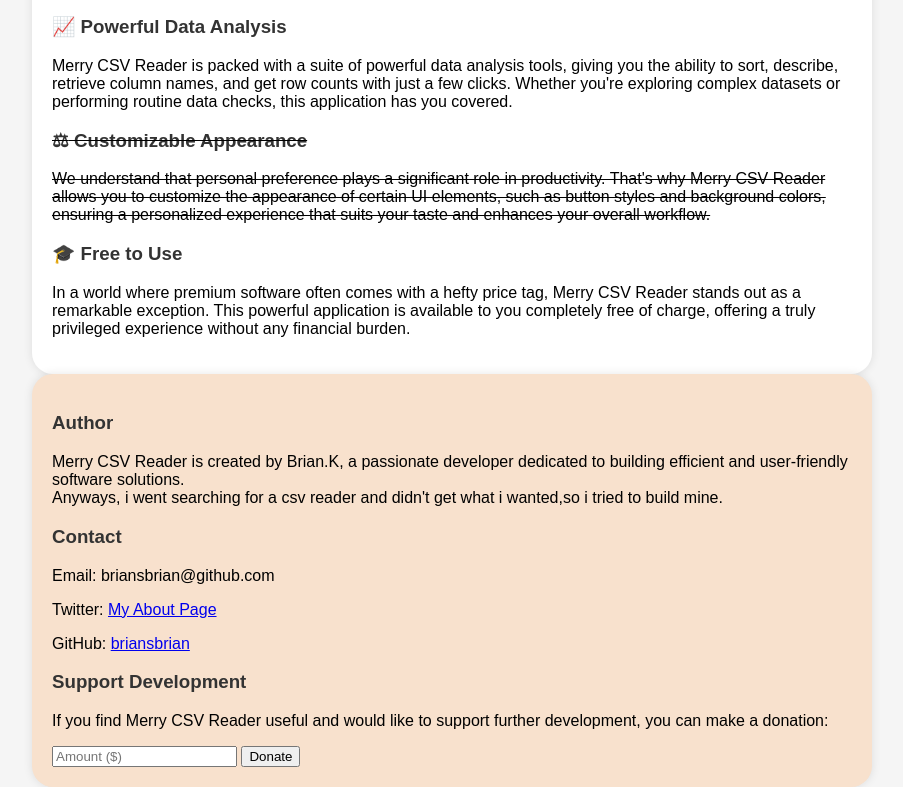
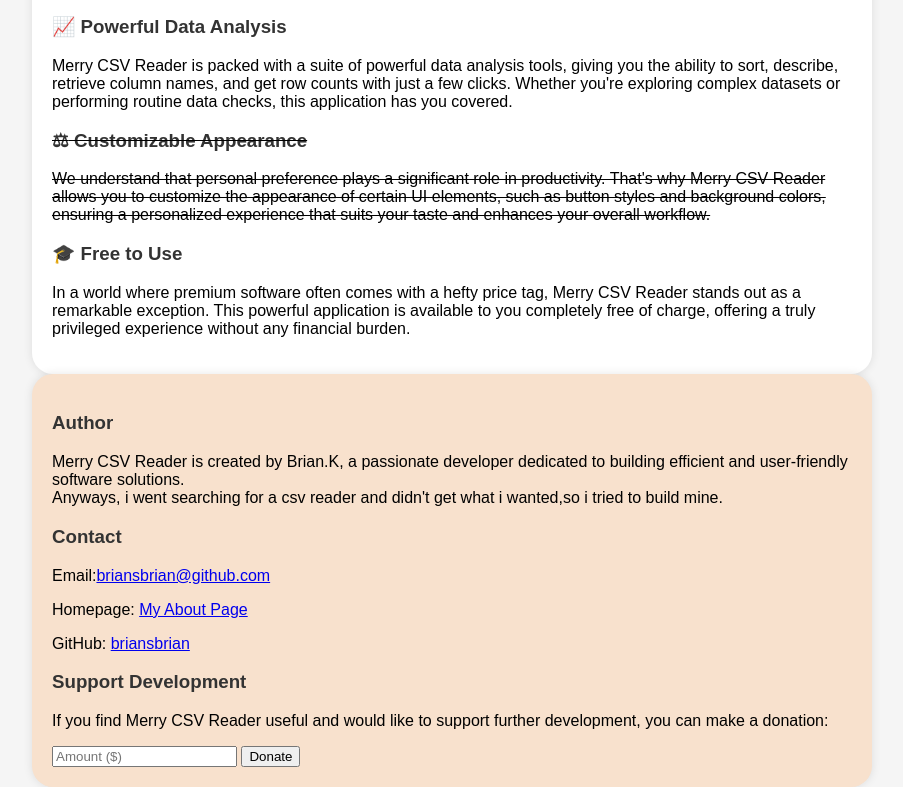
Before and after one commit to briansbrian/merry_csv, a plain HTML site: page index.html in a window 1280 px wide. Shown: the part 1435-2222 px from the top of the page, without its empty margins (188-1091 px from the left). Drawn offline with Linux system fonts and the light colour scheme.

Commit message:
Update index.html

```diff
--- a/index.html
+++ b/index.html
@@ -236,8 +236,8 @@
 
     <div class="contacts">
         <h3>Contact</h3>
-        <p>Email: briansbrian@github.com</p>
-        <p>Twitter: <a href="https://dailybuzz.me" target="_blank">My About Page</a></p>
+        <p>Email:<a href="https://github.com/briansbrian/merry_csv/issues/new/choose">briansbrian@github.com</a></p>
+        <p>Homepage: <a href="https://dailybuzz.me" target="_blank">My About Page</a></p>
         <p>GitHub: <a href="https://github.com/briansbrian/merry_csv" target="_blank">briansbrian</a></p>
     </div>
 
```
